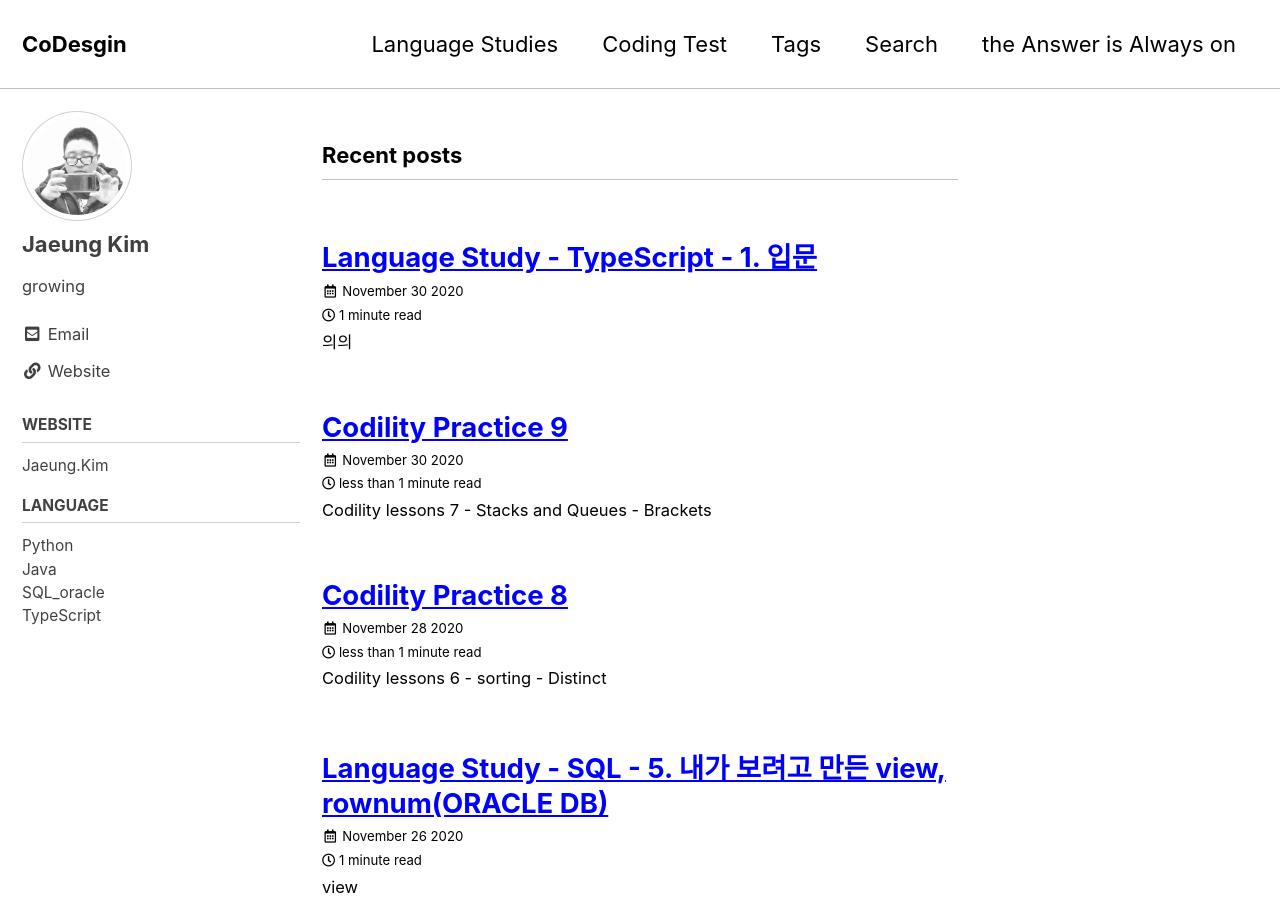
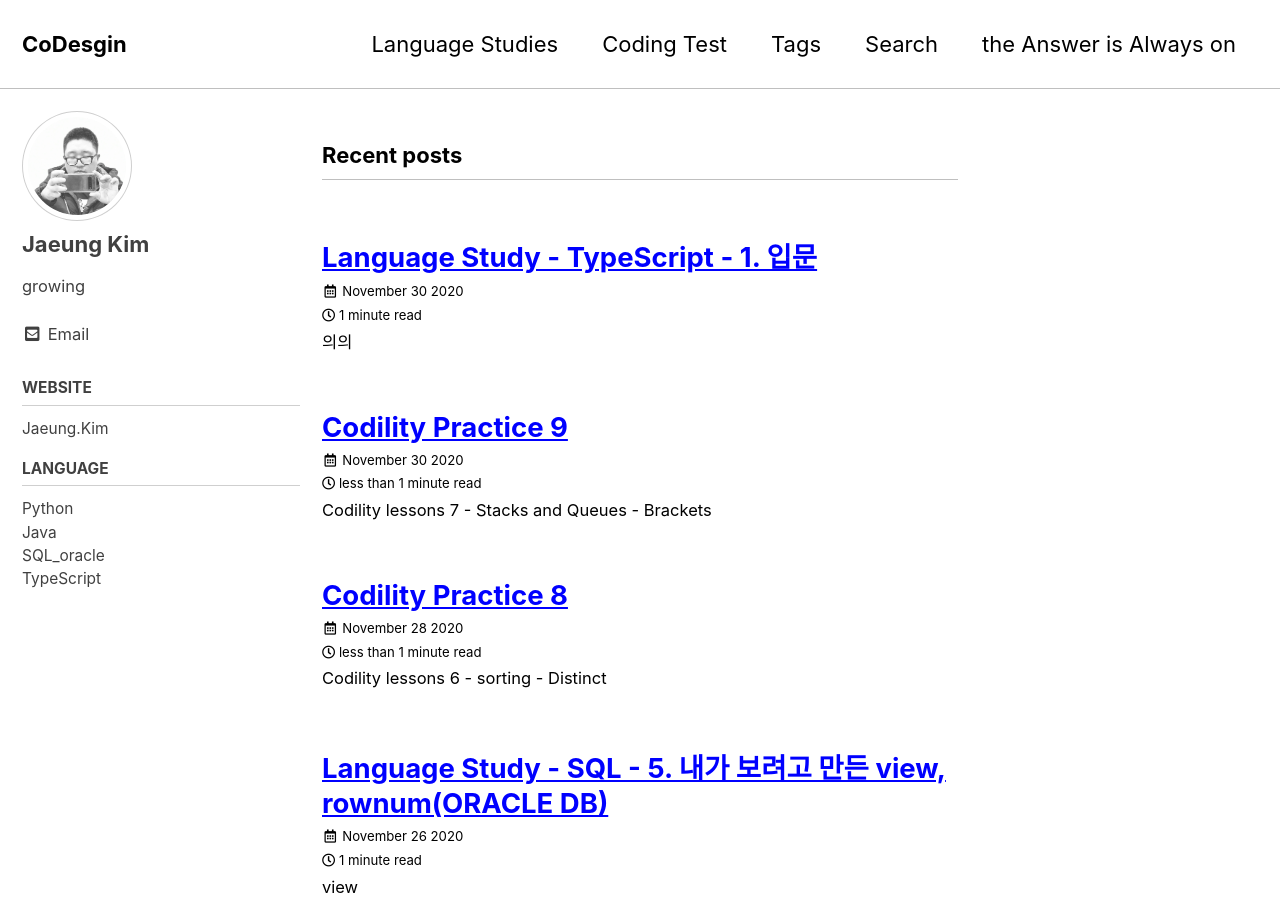
Before and after one commit to ArkimCity/ArkimCity.github.io, a Jekyll site: the page built from index.html, in a window 1280 px wide and 900 px high. Built offline with Jekyll 4.4.1, drawn with Linux system fonts in a browser that asks for light colours; cached includes are drawn as plain includes; the list of posts is cut into pages by our own code.

Commit message:
Update _config.yml

```diff
--- a/_config.yml
+++ b/_config.yml
@@ -104,7 +104,7 @@
       url: "mailto:jaeung949@gmail.com"
     - label: "Website"
       icon: "fas fa-fw fa-link"
-      url: "http://jaeung.kim/"
+      # url: "http://jaeung.kim/"
     - label: "Twitter"
       icon: "fab fa-fw fa-twitter-square"
       # url: "https://twitter.com/"
@@ -125,7 +125,7 @@
       icon: "fab fa-fw fa-twitter-square"
       # url:
     - label: "Facebook"
-      icon: "fab fa-fw fa-facebook-square"
+      icon: "https://www.facebook.com/jaeung94"
       # url:
     - label: "GitHub"
       icon: "fab fa-fw fa-github"
```
